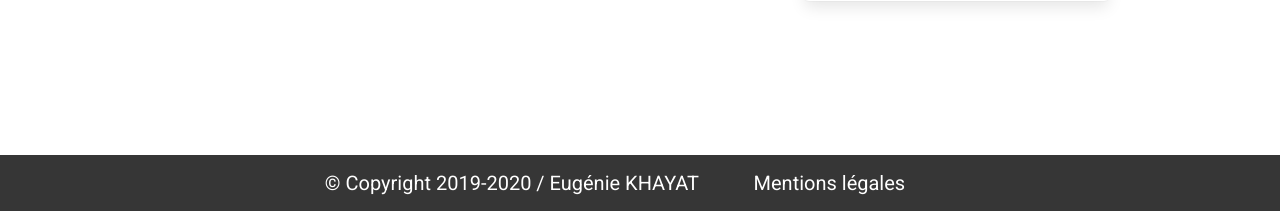
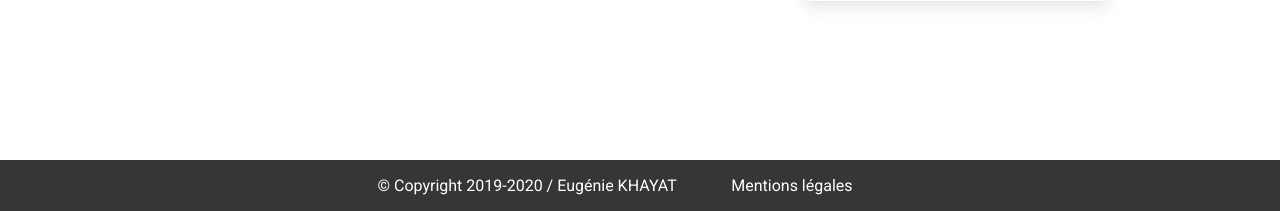
Before and after one commit to Eugenie94/Portfolio, a PHP site: page /contact.html in a window 1280 px wide. Shown: the part 637-848 px from the top of the page. Run offline with PHP 8.4, Linux system fonts and the light colour scheme; some libraries are stand-ins or nearby versions.

Commit message:
Update contact.css

```diff
--- a/contact.css
+++ b/contact.css
@@ -145,11 +145,13 @@ span {
     font-family: roboto;
     margin-right: 50px;
     color: white;
+    font-size: 16px;
 }
 
 .mention {
     font-family: roboto;
     margin-right: 50px;
     color: white;
+    font-size: 16px;
 
 }
```
